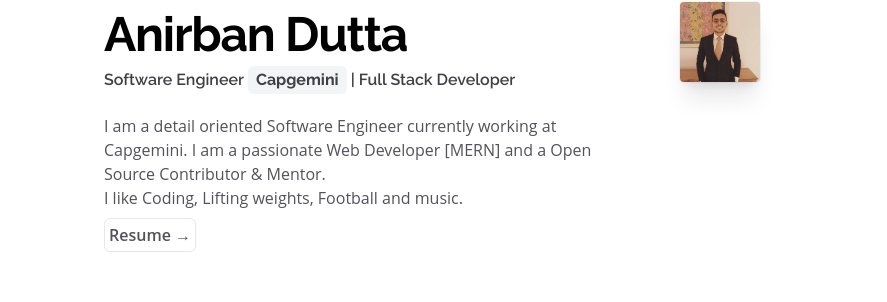
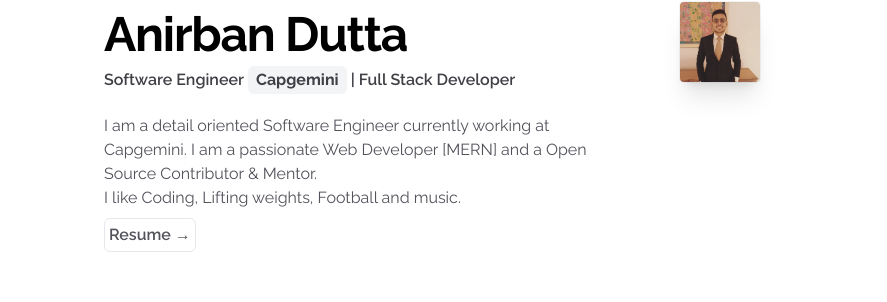
Before and after one commit to sonai99/anirban-portfolio, a React (Create React App) app: page / in a window 1280 px wide. Shown: the part 183-485 px from the top of the page, without its empty margins (200-1087 px from the left). Built offline with nearby package versions, Linux system fonts and the light colour scheme.

Commit message:
Update HomeTest.jsx

```diff
--- a/src/components/HomeTest.jsx
+++ b/src/components/HomeTest.jsx
@@ -58,7 +58,7 @@ const HomeTest = () => {
                 <a href="https://www.linkedin.com/in/anirban-dutta-6a2bb317a/" target="_blank" class="inline-block px-2 py-0 font-bold bg-gray-100 rounded-md mx-1" rel="noreferrer">Capgemini</a>
                  | Full Stack Developer
               </div>
-              <p class="text-zinc-600 dark:text-zinc-500 font-body">I am a detail oriented Software Engineer currently working at Capgemini.
+              <p class="text-zinc-600">I am a detail oriented Software Engineer currently working at Capgemini.
               I am a passionate Web Developer [MERN] and a Open Source Contributor & Mentor.<br />
               I like Coding, Lifting weights, Football and music. <br />
               <button onClick={downloadResume} class="border font-semibold hover:bg-gray-50 rounded-md p-1 mt-2 ">Resume →</button>
```
